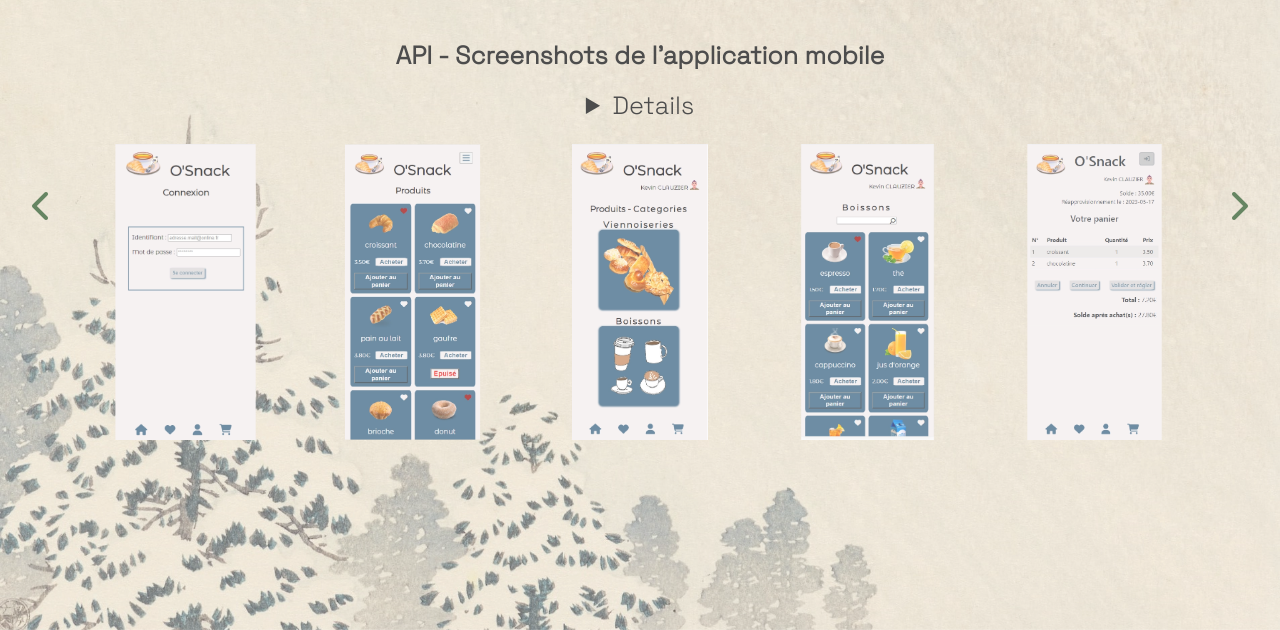
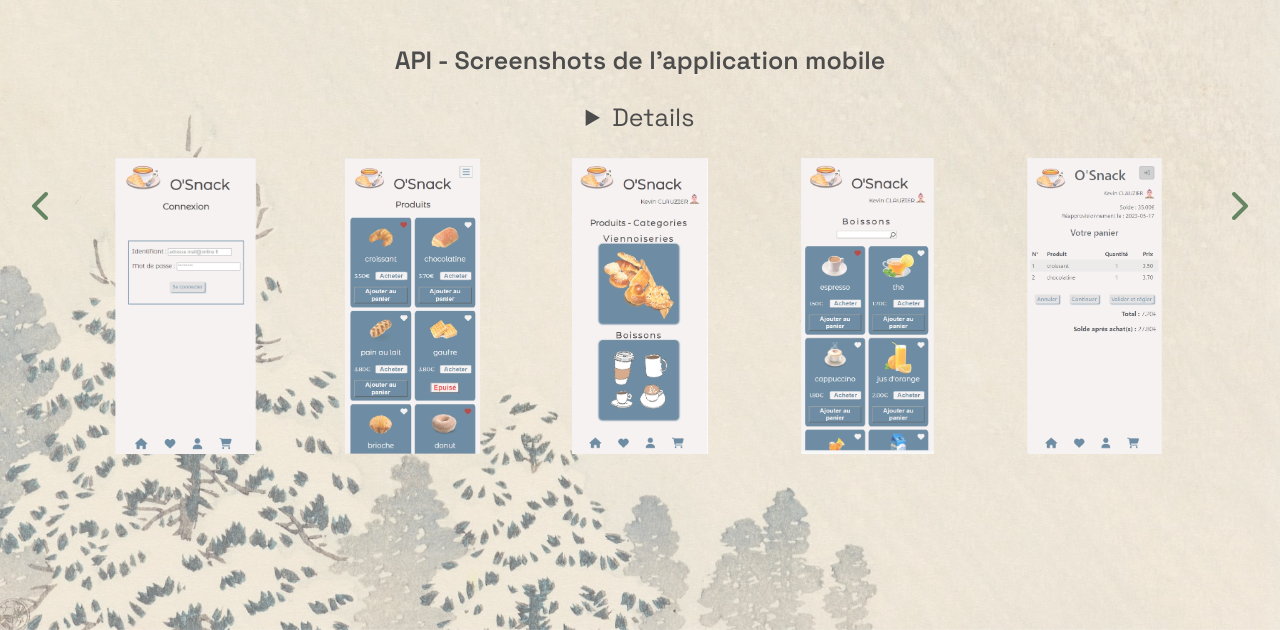
Before and after one commit to Lynx1414/myPortfolio, a plain HTML site: page api.html in a window 1280 px wide. Shown: the part 170-800 px from the top of the page. Drawn offline with Linux system fonts and the light colour scheme.

Commit message:
using google fonts for Space Grotesk

```diff
--- a/style.css
+++ b/style.css
@@ -1,12 +1,7 @@
 @charset "UTF-8";
 @import url('https://fonts.googleapis.com/css2?family=Poppins:wght@300;600&display=swap');
 
-@font-face {
-  font-family: "space_grotesklight";
-  src: url("./assets/Fonts/spacegrotesk-variablefont_wght-webfont.woff2") format("woff2"), url("../assets/Fonts/spacegrotesk-variablefont_wght-webfont.woff") format("woff");
-  font-weight: normal;
-  font-style: normal;
-}
+@import url('https://fonts.googleapis.com/css2?family=Space+Grotesk:wght@400;600&display=swap');
 
 body {
   font-family:  "Poppins", sans-serif !important;
@@ -230,7 +225,7 @@ header #nav ul.first li.onglet ul.absolu li.sous_onglet {
   padding: 0.5em 0.5em;
   text-align: center;
   font-size: 1em;
-  font-family:  "space_grotesklight", sans-serif !important;
+  font-family:  "Space Grotesk", sans-serif !important;
 }
 
 header #nav ul.first li.onglet ul.absolu li.sous_onglet a {
@@ -270,7 +265,7 @@ header #nav ul.first li.onglet ul.absolu li.sous_onglet a:hover {
   justify-content: center;
   font-size: 1.8em;
   border-right: 1px solid rgba(66, 130, 15, 0.66);
-  font-family:  "space_grotesklight", sans-serif !important;
+  font-family:  "Space Grotesk", sans-serif !important;
 }
 
 .main .container #myPhoto {
@@ -389,7 +384,7 @@ details {
   text-align: center;
   margin-bottom: 1em;
   font-size: 25px;
-  font-family:  "space_grotesklight", sans-serif !important;
+  font-family:  "Space Grotesk", sans-serif !important;
 }
 
 details {
```
